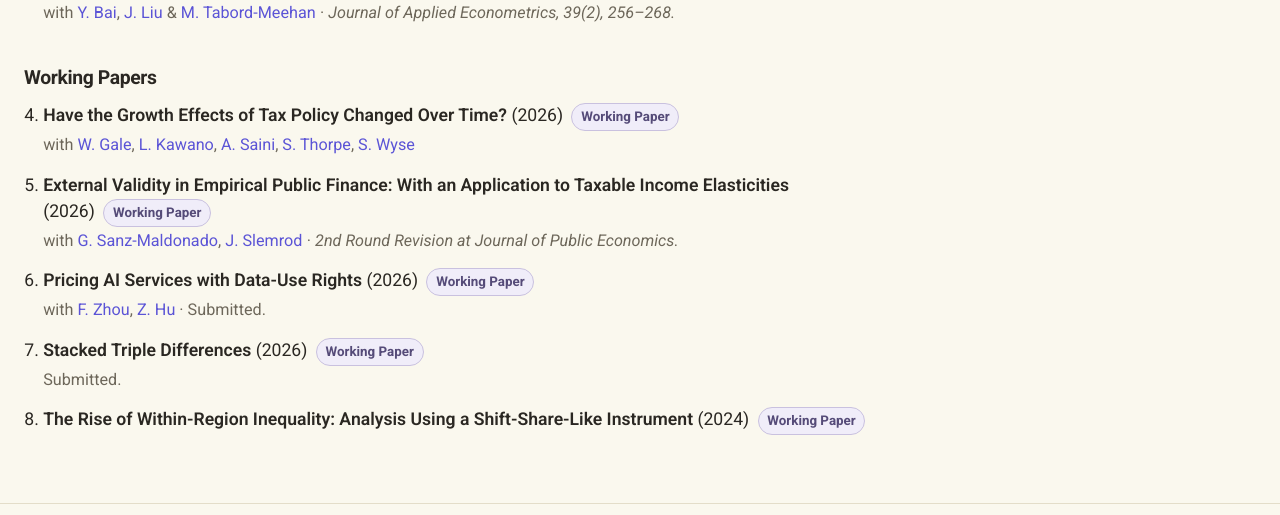
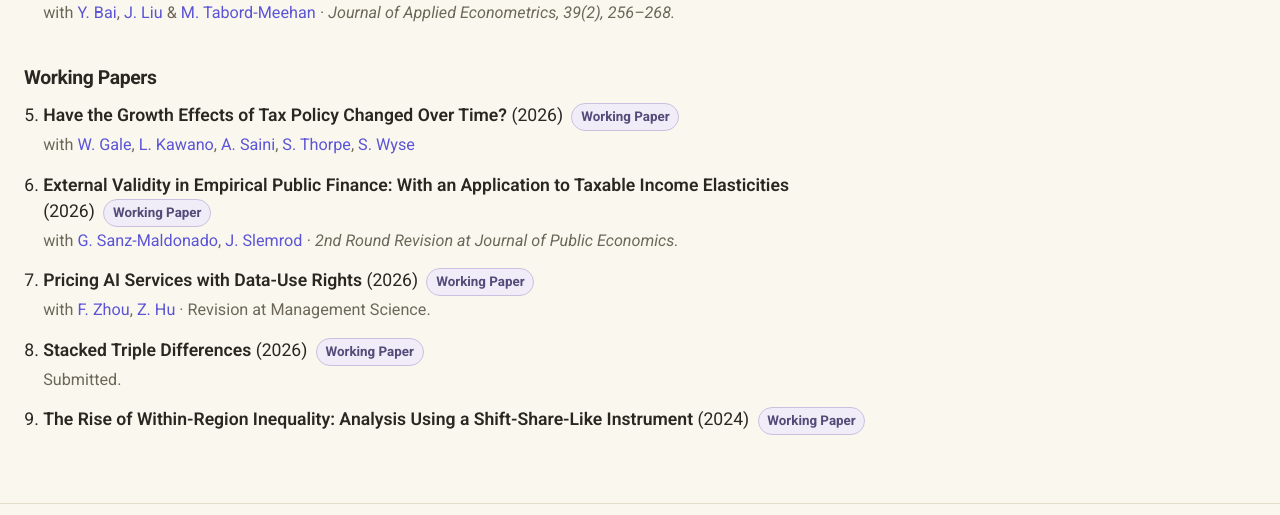
Before and after one commit to menghsuanrexhsieh/menghsuanrexhsieh.github.io, a Jekyll site: the page built from index.html, in a window 1280 px wide and 1338 px high. Shown: the part 746-1261 px from the top of the window. Built offline with Jekyll 4.4.1, drawn with Linux system fonts in a browser that asks for light colours.

Commit message:
Website updates.

```diff
--- a/index.html
+++ b/index.html
@@ -78,7 +78,7 @@ padding-top: 20px; -->
 
 <section class="cv-section">
   <h2 class="section__title section__title--sub">Working Papers</h2>
-  <ol class="pub-list" start="4">
+  <ol class="pub-list" start="5">
     <li class="pub">
       <span class="pub__title">Have the Growth Effects of Tax Policy Changed Over Time? <span class="pub__meta"><span class="pub__year">(2026)</span> <a class="tag tag--sm pub__title-link" href="https://drive.google.com/file/d/1R5D1ULFlP5e0gEziYbMKQnGMVApi0XxX/view?usp=share_link" target="_blank" rel="noopener">Working Paper</a></span></span>
       <span class="pub__authors">with <a href="https://www.brookings.edu/people/william-g-gale/" target="_blank" rel="noopener">W. Gale</a>, <a href="https://sites.google.com/site/laurakawano/home?authuser=0" target="_blank" rel="noopener">L. Kawano</a>, <a href="mailto:sainiarleen2@gmail.com">A. Saini</a>, <a href="mailto:sithorpe102@gmail.com">S. Thorpe</a>, <a href="https://www.linkedin.com/in/sona-wyse/" target="_blank" rel="noopener">S. Wyse</a></span>
@@ -90,7 +90,7 @@ padding-top: 20px; -->
     </li>
     <li class="pub">
       <span class="pub__title">Pricing AI Services with Data-Use Rights <span class="pub__meta"><span class="pub__year">(2026)</span> <a class="tag tag--sm pub__title-link" href="https://papers.ssrn.com/sol3/papers.cfm?abstract_id=6855578" target="_blank" rel="noopener">Working Paper</a></span></span>
-      <span class="pub__authors">with <a href="https://www.zhou.fan/" target="_blank" rel="noopener">F. Zhou</a>, <a href="https://business.fullerton.edu/academics/isds/faculty-profiles?user=zhhu@fullerton.edu" target="_blank" rel="noopener">Z. Hu</a> &middot; Submitted.</span>
+      <span class="pub__authors">with <a href="https://www.zhou.fan/" target="_blank" rel="noopener">F. Zhou</a>, <a href="https://business.fullerton.edu/academics/isds/faculty-profiles?user=zhhu@fullerton.edu" target="_blank" rel="noopener">Z. Hu</a> &middot; Revision at Management Science.</span>
     </li>
     <li class="pub">
       <span class="pub__title">Stacked Triple Differences <span class="pub__meta"><span class="pub__year">(2026)</span> <a class="tag tag--sm pub__title-link" href="https://arxiv.org/abs/2604.22982" target="_blank" rel="noopener">Working Paper</a></span></span>
--- a/research.html
+++ b/research.html
@@ -115,7 +115,7 @@ permalink: /research/
     </li>
     <li class="pub">
       <span class="pub__title">Pricing AI Services with Data-Use Rights <span class="pub__year">(2026)</span></span>
-      <span class="pub__authors">with <a href="https://www.zhou.fan/" target="_blank" rel="noopener">F. Zhou</a>, <a href="https://business.fullerton.edu/academics/isds/faculty-profiles?user=zhhu@fullerton.edu" target="_blank" rel="noopener">Z. Hu</a> &middot; Submitted.</span>
+      <span class="pub__authors">with <a href="https://www.zhou.fan/" target="_blank" rel="noopener">F. Zhou</a>, <a href="https://business.fullerton.edu/academics/isds/faculty-profiles?user=zhhu@fullerton.edu" target="_blank" rel="noopener">Z. Hu</a> &middot; Revision at Management Science.</span>
       <div class="pub__toggles">
         <button class="synopsis__btn" type="button" aria-expanded="false" aria-controls="pub-6-synopsis">Synopsis</button>
         <button class="synopsis__btn" type="button" aria-expanded="false" aria-controls="pub-6-abstract">Abstract</button>
```
Also changed, not shown: 1 other file.
